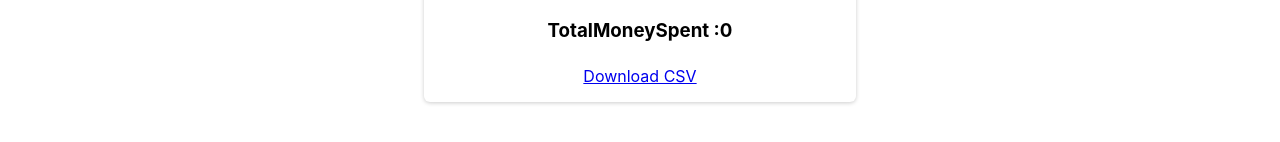
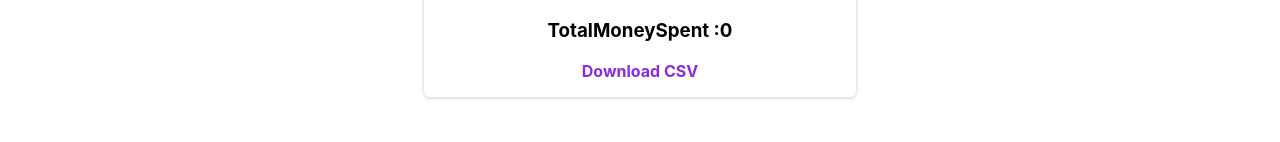
Before and after one commit to elite1003/sharpner-expense-tracker-app, a React (Create React App) app: page /expense in a window 1280 px wide. Shown: the part 520-662 px from the top of the page. Built offline with nearby package versions, Linux system fonts and the light colour scheme; no server answers; sample sign-in values are in the browser's storage.

Commit message:
add download csv css

```diff
--- a/src/components/Expense/Expense.jsx
+++ b/src/components/Expense/Expense.jsx
@@ -201,11 +201,14 @@ const Expense = (props) => {
             </div>
           )}
         </div>
-        <div className={classes.actions}>
-          <CSVLink data={expenses} headers={headers} filename="expenses.csv">
-            Download CSV
-          </CSVLink>
-        </div>
+        <CSVLink
+          data={expenses}
+          headers={headers}
+          filename="expenses.csv"
+          className={classes.csvDownload}
+        >
+          Download CSV
+        </CSVLink>
       </section>
     </>
   );
--- a/src/components/Expense/Expense.module.css
+++ b/src/components/Expense/Expense.module.css
@@ -76,3 +76,11 @@
   color: rgb(157, 85, 27);
   text-align: center;
 }
+
+.csvDownload {
+  color: blueviolet;
+  text-decoration: none;
+  font-weight: bold;
+  border: 10px;
+  border-color: black;
+}
```
